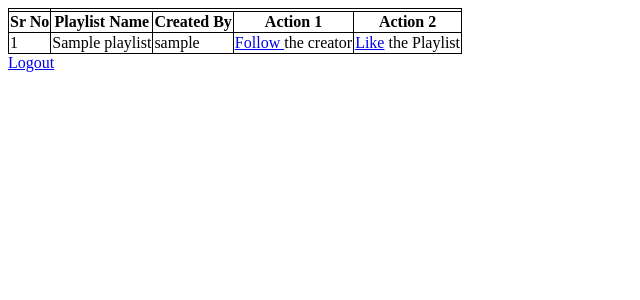
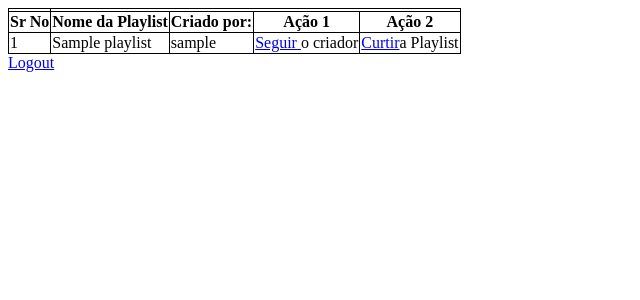
Before and after one commit to magulha/Moonziky, a Django app: page /dashboard in a window 1280 px wide. Shown: the top 300 px of the page, without its empty margins (0-640 px from the left). Run offline with Django 4.2, Linux system fonts and the light colour scheme; tables that the repository leaves empty hold one stand-in row (values such as "Sample post").

Commit message:
Update dashboard.html

```diff
--- a/moonziky/main/templates/main/dashboard.html
+++ b/moonziky/main/templates/main/dashboard.html
@@ -1,8 +1,8 @@
 <!DOCTYPE html>
-<html lang="en">
+<html lang="pt-br">
 
 <head>
-    <meta charset="UTF-8">
+    <meta charset="UTF-3">
     <meta http-equiv="X-UA-Compatible" content="IE=edge">
     <meta name="viewport" content="width=device-width, initial-scale=1.0">
     <title>Document</title>
@@ -22,10 +22,10 @@
         <th>
             <tr>
                 <th>Sr No</th>
-                <th>Playlist Name</th>
-                <th>Created By</th>
-                <th>Action 1</th>
-                <th>Action 2</th>
+                <th>Nome da Playlist</th>
+                <th>Criado por:</th>
+                <th>Ação 1</th>
+                <th>Ação 2</th>
             </tr>
         </th>
         {% for list in listOfPlaylists %}
@@ -33,8 +33,8 @@
             <td>{{forloop.counter}}</td>
             <td>{{list.nameOfPlaylist}}</td>
             <td>{{list.createdBy}}</td>
-            <td><a href="{% url 'main:followSystem' list.id %}">Follow </a>the creator</td>
-            <td><a href="{% url 'main:likeSystem' list.id %}">Like</a> the Playlist</td>
+            <td><a href="{% url 'main:followSystem' list.id %}">Seguir </a>o criador</td>
+            <td><a href="{% url 'main:likeSystem' list.id %}">Curtir</a>a Playlist</td>
         </tr>
         {% endfor %}
     </table>
```
